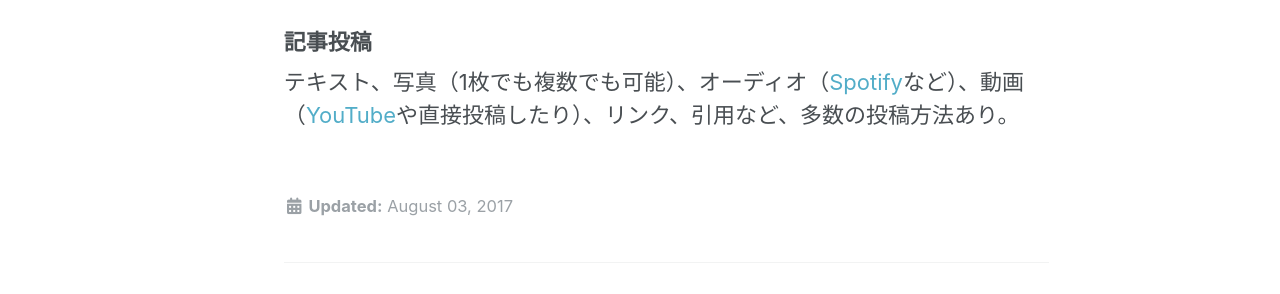
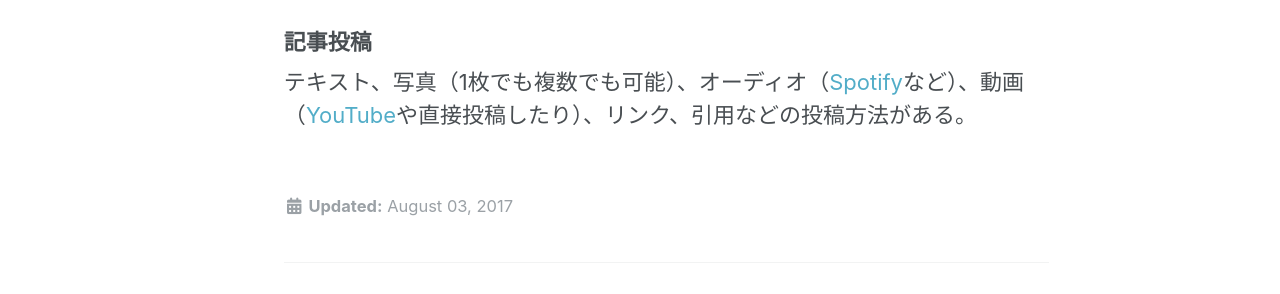
Before and after one commit to laureltreetop/laureltreetop.github.io, a Jekyll site: the page built from _tumblr/01-start.md, in a window 1280 px wide and 900 px high, scrolled down 968 px. Shown: the part 158-452 px from the top of the window. Built offline with Jekyll 4.4.1, drawn with Linux system fonts in a browser that asks for light colours; nearby versions of some CDN libraries; comment, search, counter and statistics services are not loaded.

Commit message:
Update 01-start.md

```diff
--- a/_tumblr/01-start.md
+++ b/_tumblr/01-start.md
@@ -30,4 +30,4 @@ permalink: /tumblr/start/
 座して待つ。
 
 ### 記事投稿
-テキスト、写真（1枚でも複数でも可能）、オーディオ（[Spotify](https://www.spotify.com/jp/)など）、動画（[YouTube](https://www.youtube.com/)や直接投稿したり）、リンク、引用など、多数の投稿方法あり。
+テキスト、写真（1枚でも複数でも可能）、オーディオ（[Spotify](https://www.spotify.com/jp/)など）、動画（[YouTube](https://www.youtube.com/)や直接投稿したり）、リンク、引用などの投稿方法がある。
```
